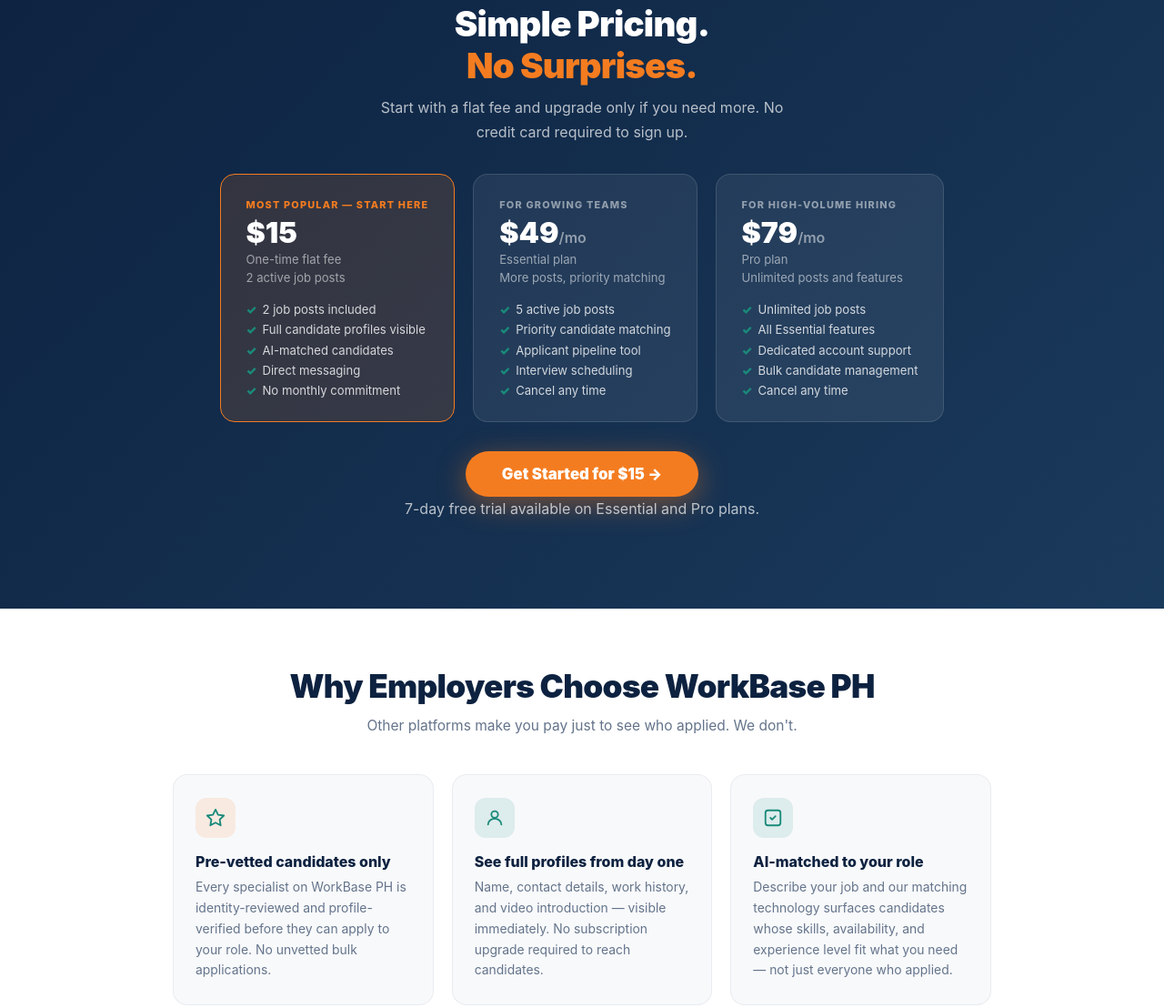
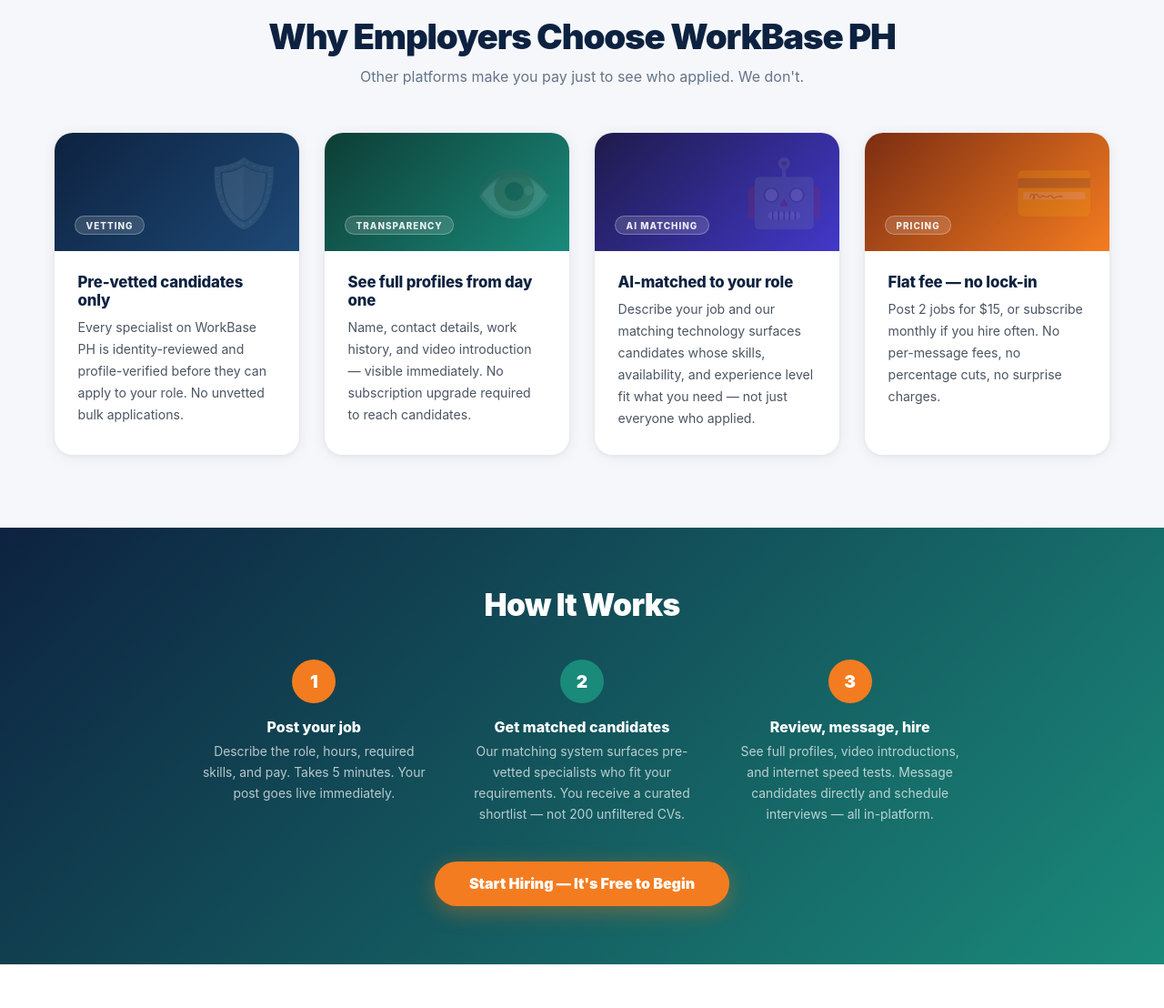
Before and after one commit to iwanderph20-art/workbaseph, a website: page public/employer-landing.html in a window 1280 px wide. Shown: the part 891-1999 px from the top of the page at 91% size. Drawn offline with Linux system fonts and the light colour scheme.

Commit message:
design: restore pricing order, upgrade Why Employers section to blog card UI style

```diff
--- a/public/employer-landing.html
+++ b/public/employer-landing.html
@@ -210,57 +210,97 @@
 
     /* ── VALUE PROPS ── */
     .value-section {
-      padding: 4rem 1.5rem;
-      background: #fff;
+      padding: 5rem 1.5rem;
+      background: #f5f7fa;
     }
     .value-section h2 {
       text-align: center;
-      font-size: clamp(1.5rem, 3.5vw, 2.2rem);
+      font-size: clamp(1.6rem, 3.5vw, 2.4rem);
       font-weight: 900;
       color: var(--navy);
-      letter-spacing: -0.02em;
+      letter-spacing: -0.03em;
+      line-height: 1.1;
       margin-bottom: 0.6rem;
     }
     .value-section .section-sub {
       text-align: center;
       color: var(--gray);
-      font-size: 0.97rem;
-      max-width: 480px;
-      margin: 0 auto 2.5rem;
-      line-height: 1.65;
+      font-size: 1rem;
+      max-width: 500px;
+      margin: 0 auto 3rem;
+      line-height: 1.7;
     }
     .value-grid {
       display: grid;
-      grid-template-columns: repeat(auto-fit, minmax(240px, 1fr));
-      gap: 1.25rem;
-      max-width: 900px;
+      grid-template-columns: repeat(auto-fit, minmax(260px, 1fr));
+      gap: 1.75rem;
+      max-width: 1160px;
       margin: 0 auto;
     }
     .value-card {
-      background: var(--light);
-      border-radius: 16px;
-      padding: 1.6rem 1.5rem;
-      border: 1px solid rgba(13,34,64,0.06);
+      background: #fff;
+      border-radius: 20px;
+      overflow: hidden;
+      display: flex;
+      flex-direction: column;
+      box-shadow: 0 2px 16px rgba(13,34,64,0.07), 0 1px 4px rgba(13,34,64,0.05);
+      transition: box-shadow 0.25s, transform 0.25s;
     }
-    .value-card-icon {
-      width: 44px;
-      height: 44px;
-      border-radius: 12px;
+    .value-card:hover { box-shadow: 0 10px 40px rgba(13,34,64,0.14); transform: translateY(-4px); }
+    .value-card-banner {
+      height: 130px;
       display: flex;
-      align-items: center;
-      justify-content: center;
-      margin-bottom: 1rem;
+      align-items: flex-end;
+      justify-content: space-between;
+      padding: 1.1rem 1.4rem;
+      position: relative;
+      overflow: hidden;
+    }
+    .value-card-banner.vb-navy   { background: linear-gradient(135deg, #0d2240, #1e4976); }
+    .value-card-banner.vb-teal   { background: linear-gradient(135deg, #0d3d35, #1a8a7a); }
+    .value-card-banner.vb-indigo { background: linear-gradient(135deg, #1e1b4b, #4338ca); }
+    .value-card-banner.vb-orange { background: linear-gradient(135deg, #7c2d12, #f47c20); }
+    .value-card-glyph {
+      position: absolute;
+      right: 1rem;
+      top: 50%;
+      transform: translateY(-50%);
+      font-size: 4.5rem;
+      opacity: 0.15;
+      line-height: 1;
+    }
+    .value-card-tag {
+      position: relative;
+      z-index: 1;
+      display: inline-block;
+      font-size: 0.62rem;
+      font-weight: 800;
+      letter-spacing: 1px;
+      text-transform: uppercase;
+      color: rgba(255,255,255,0.9);
+      background: rgba(255,255,255,0.15);
+      border: 1px solid rgba(255,255,255,0.28);
+      border-radius: 99px;
+      padding: 0.22rem 0.7rem;
+    }
+    .value-card-body {
+      padding: 1.5rem 1.6rem 1.75rem;
+      flex: 1;
+      display: flex;
+      flex-direction: column;
     }
     .value-card h3 {
-      font-size: 1rem;
+      font-size: 1.05rem;
       font-weight: 800;
       color: var(--navy);
-      margin-bottom: 0.4rem;
+      letter-spacing: -0.01em;
+      margin-bottom: 0.5rem;
     }
     .value-card p {
-      font-size: 0.87rem;
-      color: var(--gray);
-      line-height: 1.65;
+      font-size: 0.88rem;
+      color: #4b5563;
+      line-height: 1.7;
+      flex: 1;
     }
 
     /* ── HOW IT WORKS ── */
@@ -627,84 +667,50 @@
   </div>
 </div>
 
-<!-- PRICING -->
-<section class="pricing-section">
-  <h2>Simple Pricing.<br><span>No Surprises.</span></h2>
-  <p>Start with a flat fee and upgrade only if you need more. No credit card required to sign up.</p>
-  <div class="pricing-cards">
-    <div class="pricing-card featured">
-      <div class="pricing-card-label">Most Popular — Start Here</div>
-      <div class="pricing-card-price">$15</div>
-      <div class="pricing-card-desc">One-time flat fee<br>2 active job posts</div>
-      <ul>
-        <li>2 job posts included</li>
-        <li>Full candidate profiles visible</li>
-        <li>AI-matched candidates</li>
-        <li>Direct messaging</li>
-        <li>No monthly commitment</li>
-      </ul>
-    </div>
-    <div class="pricing-card">
-      <div class="pricing-card-label">For Growing Teams</div>
-      <div class="pricing-card-price">$49<span style="font-size:1rem;font-weight:600;color:rgba(255,255,255,0.5)">/mo</span></div>
-      <div class="pricing-card-desc">Essential plan<br>More posts, priority matching</div>
-      <ul>
-        <li>5 active job posts</li>
-        <li>Priority candidate matching</li>
-        <li>Applicant pipeline tool</li>
-        <li>Interview scheduling</li>
-        <li>Cancel any time</li>
-      </ul>
-    </div>
-    <div class="pricing-card">
-      <div class="pricing-card-label">For High-Volume Hiring</div>
-      <div class="pricing-card-price">$79<span style="font-size:1rem;font-weight:600;color:rgba(255,255,255,0.5)">/mo</span></div>
-      <div class="pricing-card-desc">Pro plan<br>Unlimited posts and features</div>
-      <ul>
-        <li>Unlimited job posts</li>
-        <li>All Essential features</li>
-        <li>Dedicated account support</li>
-        <li>Bulk candidate management</li>
-        <li>Cancel any time</li>
-      </ul>
-    </div>
-  </div>
-  <a href="signup.html?role=employer&ref=fb-ad" class="pricing-cta">Get Started for $15 →</a>
-  <p class="pricing-note">7-day free trial available on Essential and Pro plans.</p>
-</section>
-
 <!-- VALUE PROPS -->
 <section class="value-section">
   <h2>Why Employers Choose WorkBase PH</h2>
   <p class="section-sub">Other platforms make you pay just to see who applied. We don't.</p>
   <div class="value-grid">
     <div class="value-card">
-      <div class="value-card-icon" style="background:rgba(244,124,32,0.12)">
-        <svg width="22" height="22" viewBox="0 0 24 24" fill="none"><path d="M12 2L15.09 8.26L22 9.27L17 14.14L18.18 21.02L12 17.77L5.82 21.02L7 14.14L2 9.27L8.91 8.26L12 2Z" stroke="#1a8a7a" stroke-width="2" stroke-linejoin="round"/></svg>
+      <div class="value-card-banner vb-navy">
+        <span class="value-card-tag">Vetting</span>
+        <span class="value-card-glyph">🛡️</span>
       </div>
+      <div class="value-card-body">
         <h3>Pre-vetted candidates only</h3>
         <p>Every specialist on WorkBase PH is identity-reviewed and profile-verified before they can apply to your role. No unvetted bulk applications.</p>
       </div>
+    </div>
     <div class="value-card">
-      <div class="value-card-icon" style="background:rgba(26,138,122,0.12)">
-        <svg width="22" height="22" viewBox="0 0 24 24" fill="none"><circle cx="12" cy="8" r="4" stroke="#1a8a7a" stroke-width="2"/><path d="M4 20c0-4 3.58-7 8-7s8 3 8 7" stroke="#1a8a7a" stroke-width="2" stroke-linecap="round"/></svg>
+      <div class="value-card-banner vb-teal">
+        <span class="value-card-tag">Transparency</span>
+        <span class="value-card-glyph">👁️</span>
       </div>
+      <div class="value-card-body">
         <h3>See full profiles from day one</h3>
         <p>Name, contact details, work history, and video introduction — visible immediately. No subscription upgrade required to reach candidates.</p>
       </div>
+    </div>
     <div class="value-card">
-      <div class="value-card-icon" style="background:rgba(26,138,122,0.12)">
-        <svg width="22" height="22" viewBox="0 0 24 24" fill="none"><rect x="3" y="3" width="18" height="18" rx="3" stroke="#1a8a7a" stroke-width="2"/><path d="M9 12l2 2 4-4" stroke="#1a8a7a" stroke-width="2" stroke-linecap="round" stroke-linejoin="round"/></svg>
+      <div class="value-card-banner vb-indigo">
+        <span class="value-card-tag">AI Matching</span>
+        <span class="value-card-glyph">🤖</span>
       </div>
+      <div class="value-card-body">
         <h3>AI-matched to your role</h3>
         <p>Describe your job and our matching technology surfaces candidates whose skills, availability, and experience level fit what you need — not just everyone who applied.</p>
       </div>
+    </div>
     <div class="value-card">
-      <div class="value-card-icon" style="background:rgba(244,124,32,0.12)">
-        <svg width="22" height="22" viewBox="0 0 24 24" fill="none"><circle cx="12" cy="12" r="9" stroke="#1a8a7a" stroke-width="2"/><path d="M12 7v5l3 3" stroke="#1a8a7a" stroke-width="2" stroke-linecap="round" stroke-linejoin="round"/></svg>
+      <div class="value-card-banner vb-orange">
+        <span class="value-card-tag">Pricing</span>
+        <span class="value-card-glyph">💳</span>
       </div>
+      <div class="value-card-body">
         <h3>Flat fee — no lock-in</h3>
         <p>Post 2 jobs for $15, or subscribe monthly if you hire often. No per-message fees, no percentage cuts, no surprise charges.</p>
+      </div>
     </div>
   </div>
 </section>
@@ -778,6 +784,52 @@
   </div>
 </section>
 
+<!-- PRICING -->
+<section class="pricing-section">
+  <h2>Simple Pricing.<br><span>No Surprises.</span></h2>
+  <p>Start with a flat fee and upgrade only if you need more. No credit card required to sign up.</p>
+  <div class="pricing-cards">
+    <div class="pricing-card featured">
+      <div class="pricing-card-label">Most Popular — Start Here</div>
+      <div class="pricing-card-price">$15</div>
+      <div class="pricing-card-desc">One-time flat fee<br>2 active job posts</div>
+      <ul>
+        <li>2 job posts included</li>
+        <li>Full candidate profiles visible</li>
+        <li>AI-matched candidates</li>
+        <li>Direct messaging</li>
+        <li>No monthly commitment</li>
+      </ul>
+    </div>
+    <div class="pricing-card">
+      <div class="pricing-card-label">For Growing Teams</div>
+      <div class="pricing-card-price">$49<span style="font-size:1rem;font-weight:600;color:rgba(255,255,255,0.5)">/mo</span></div>
+      <div class="pricing-card-desc">Essential plan<br>More posts, priority matching</div>
+      <ul>
+        <li>5 active job posts</li>
+        <li>Priority candidate matching</li>
+        <li>Applicant pipeline tool</li>
+        <li>Interview scheduling</li>
+        <li>Cancel any time</li>
+      </ul>
+    </div>
+    <div class="pricing-card">
+      <div class="pricing-card-label">For High-Volume Hiring</div>
+      <div class="pricing-card-price">$79<span style="font-size:1rem;font-weight:600;color:rgba(255,255,255,0.5)">/mo</span></div>
+      <div class="pricing-card-desc">Pro plan<br>Unlimited posts and features</div>
+      <ul>
+        <li>Unlimited job posts</li>
+        <li>All Essential features</li>
+        <li>Dedicated account support</li>
+        <li>Bulk candidate management</li>
+        <li>Cancel any time</li>
+      </ul>
+    </div>
+  </div>
+  <a href="signup.html?role=employer&ref=fb-ad" class="pricing-cta">Get Started for $15 →</a>
+  <p class="pricing-note">7-day free trial available on Essential and Pro plans.</p>
+</section>
+
 <!-- OBJECTION BREAKERS -->
 <section class="objection-section">
   <h2>Questions You Probably Have</h2>
```
Lines whose indentation alone changed are shown as unchanged.
